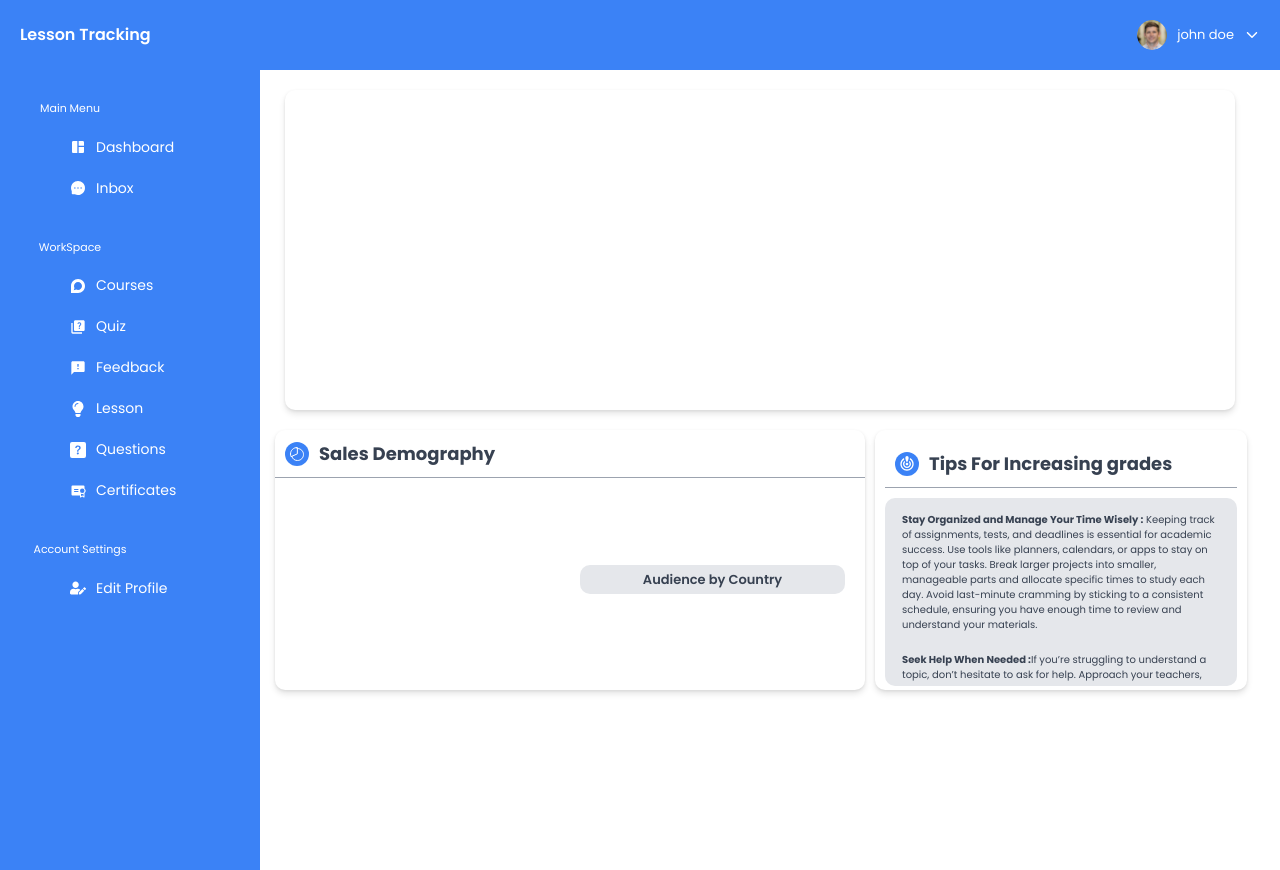
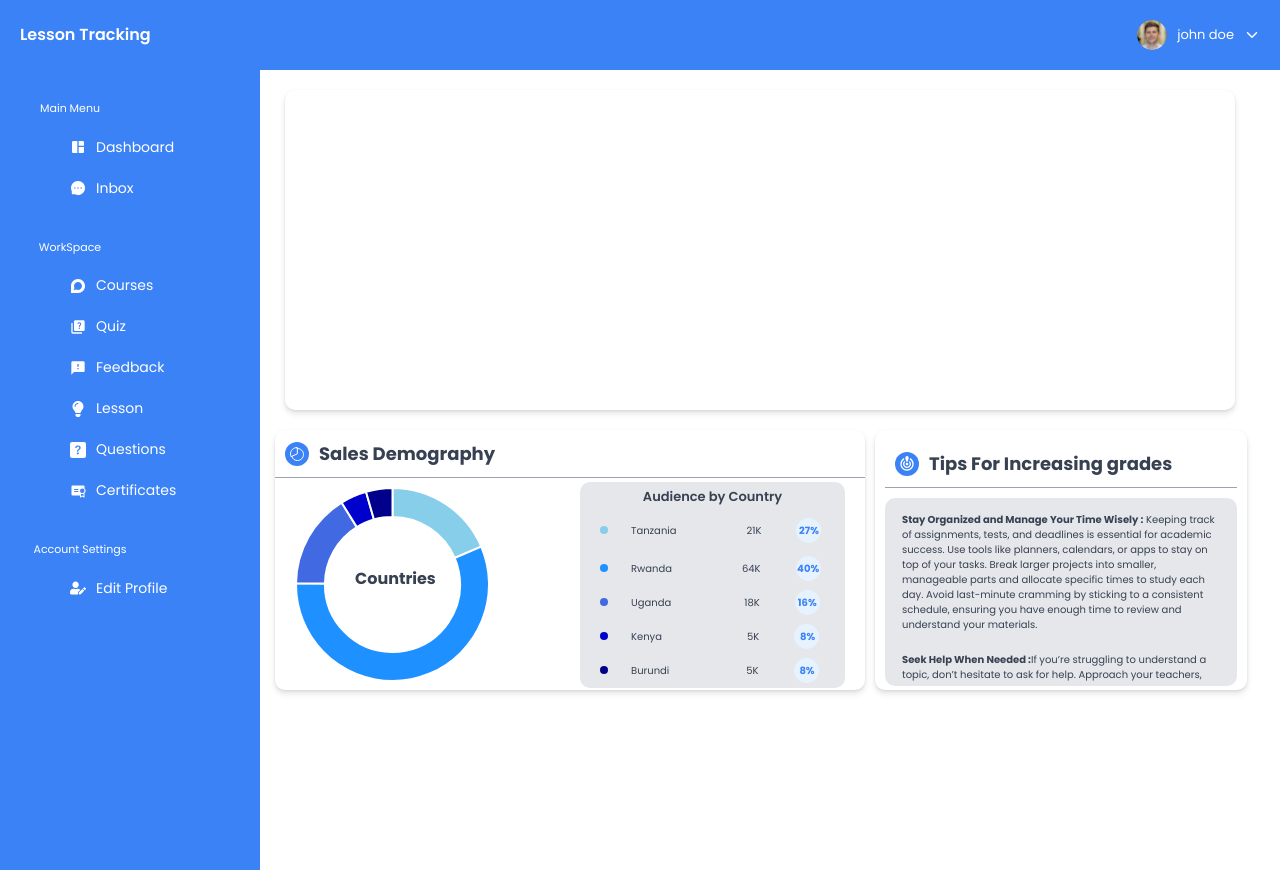
Before and after one commit to MUGISHA-Pascal/LessonTrack-Frontend, a React (Create React App) app in the folder frontend/: page / in a window 1280 px wide. Built offline with nearby package versions, Linux system fonts and the light colour scheme.

Commit message:
frontend

```diff
--- a/frontend/src/components/Dashboard.tsx
+++ b/frontend/src/components/Dashboard.tsx
@@ -32,6 +32,170 @@ Chart.register(
 );
 
 const Dashboard = () => {
+  const chartRef = useRef<Chart | null>(null);
+  const donutRef = useRef<Chart<"doughnut"> | null>(null);
+  useEffect(() => {
+    const LineChartCanvas = document.getElementById(
+      "LineChart"
+    ) as HTMLCanvasElement;
+
+    if (LineChartCanvas) {
+      if (chartRef.current) {
+        chartRef.current.destroy();
+      }
+
+      chartRef.current = new Chart(LineChartCanvas, {
+        type: "line",
+        data: {
+          labels: [
+            "Jan",
+            "Feb",
+            "Mar",
+            "Apr",
+            "May",
+            "Jun",
+            "Jul",
+            "Aug",
+            "Sep",
+            "Oct",
+            "Nov",
+            "Dec",
+          ],
+          datasets: [
+            {
+              label: "Reach",
+              data: [50, 80, 60, 100, 75, 120, 185, 110, 90, 140, 180, 160],
+              borderColor: "#FF9500",
+              backgroundColor: "rgba(255, 149, 0, 0.2)",
+              borderWidth: 2,
+              pointBackgroundColor: "#FF9500",
+              pointRadius: 4,
+              fill: true,
+            },
+            {
+              label: "Paid Reach",
+              data: [30, 50, 55, 70, 65, 110, 133, 100, 80, 120, 150, 140],
+              borderColor: "#2AC49B",
+              backgroundColor: "rgba(42, 196, 155, 0.2)",
+              borderWidth: 2,
+              pointBackgroundColor: "#2AC49B",
+              pointRadius: 4,
+              fill: true,
+            },
+          ],
+        },
+        options: {
+          responsive: true,
+          maintainAspectRatio: false,
+          plugins: {
+            title: {
+              display: false,
+            },
+            tooltip: {
+              enabled: true,
+              backgroundColor: "#2AC49B",
+              titleColor: "#FFFFFF",
+              bodyColor: "#FFFFFF",
+              displayColors: true,
+              borderColor: "#2AC49B",
+              borderWidth: 1,
+              callbacks: {
+                label: function (tooltipItem) {
+                  return `${tooltipItem.dataset.label}: ${tooltipItem.raw}K`;
+                },
+              },
+            },
+            legend: {
+              display: true,
+              labels: {
+                color: "#FFFFFF",
+                usePointStyle: true,
+              },
+            },
+          },
+          scales: {
+            x: {
+              title: {
+                display: true,
+                text: "Month",
+                color: "#CCD2E3",
+                font: { weight: "normal" },
+              },
+              ticks: {
+                color: "#CCD2E3",
+              },
+              grid: {
+                display: false,
+              },
+            },
+            y: {
+              title: {
+                display: true,
+                text: "Reach (K)",
+                color: "#CCD2E3",
+                font: { weight: "normal" },
+              },
+              ticks: {
+                color: "#CCD2E3",
+                stepSize: 40,
+                padding: 10,
+                callback: (value) => `${value}K`,
+              },
+              grid: {
+                color: "#FFFFFF33",
+              },
+            },
+          },
+        },
+      });
+    }
+    const DonutChart = document.getElementById(
+      "DonutChart"
+    ) as HTMLCanvasElement;
+    if (donutRef.current) {
+      donutRef.current.destroy();
+    }
+    donutRef.current = new Chart<"doughnut">(DonutChart, {
+      type: "doughnut",
+      data: {
+        labels: ["Tanzania", "Rwanda", "Uganda", "Kenya", "Burundi"],
+        datasets: [
+          {
+            data: [21, 64, 18, 5, 5],
+            backgroundColor: [
+              "#87CEEB",
+              "#1E90FF",
+              "#4169E1",
+              "#0000CD",
+              "#00008B",
+            ],
+            borderColor: "#FFFFFF",
+            borderWidth: 2,
+          },
+        ],
+      },
+      options: {
+        responsive: true,
+        maintainAspectRatio: false,
+        cutout: "70%",
+        plugins: {
+          tooltip: {
+            callbacks: {
+              label: (context) => `${context.label}: ${context.raw}K`,
+            },
+          },
+          legend: {
+            display: false,
+          },
+        },
+      },
+    });
+    return () => {
+      if (chartRef.current) {
+        chartRef.current.destroy();
+      }
+    };
+  }, []);
   return (
     <div className="dashDiv flex-1 h-screen overflow-y-auto pb-[50px] bg-[#ffffff] max-md:p-0">
       <div className="shadow-custom bg-white p-[10px] max-md:p-[0px] h-[320px] max-md:h-[250px] max-md:w-[350px] rounded-[10px] w-[950px] mt-[20px] ml-[20px] relative">
@@ -48,14 +212,79 @@ const Dashboard = () => {
             </h2>
           </div>
           <div className=" p-[4px]  max-md:pt-[20px] px-[20px] w-full flex flex-row max-md:flex-col md:space-x-[90px] max-md:space-y-[10px] items-center justify-center">
-            <div className="w-[195px] h-[195px] max-md:w-[150px] max-md:h-[150px]">
+            <div className="relative w-[195px] h-[195px] max-md:w-[150px] max-md:h-[150px]">
               <canvas id="DonutChart"></canvas>
+              <p className="absolute top-[80px] max-md:text-[12px] max-md:top-[600px] max-md:left-[145px] left-[60px] text-gray-700 font-bold">
+                Countries
+              </p>
             </div>
 
             <div className="ml-10 max-md:ml-[5px] px-[20px] py-[5px] text-[10px] rounded-[10px] flex flex-col space-y-[7px] bg-gray-200 max-md:w-[350px] w-[400px] text-gray-700">
               <h3 className="text-[13px] font-semibold max-md:text-[10px]">
                 Audience by Country
               </h3>
+              <ul className="flex flex-col space-y-[9px]">
+                <li className="flex flex-row space-x-[70px] max-md:space-x-[150px] items-center my-1">
+                  <div className="flex flex-row space-x-[15px] items-center">
+                    <span className="w-2 h-2 bg-[#87CEEB] rounded-full mr-2"></span>
+                    <p>Tanzania</p>
+                  </div>
+                  <div className="flex flex-row space-x-[35px] items-center">
+                    <span>21K</span>{" "}
+                    <div className="text-blue-500 w-[25px] flex flex-row items-center justify-center h-[25px] p-[4px] font-bold bg-[#E6F2FE] rounded-full">
+                      <span className="ml-auto ">27%</span>
+                    </div>
+                  </div>
+                </li>
+                <li className="flex flex-row space-x-[70px] max-md:space-x-[150px] items-center my-1">
+                  <div className="flex flex-row space-x-[15px] items-center">
+                    <span className="w-2 h-2 bg-[#1E90FF] rounded-full mr-2"></span>
+                    <p>Rwanda</p>
+                  </div>{" "}
+                  <div className="flex flex-row space-x-[35px] items-center">
+                    <span>64K</span>
+                    <div className="text-blue-500 w-[25px] flex flex-row items-center justify-center h-[25px] p-[4px] font-bold bg-[#E6F2FE] rounded-full">
+                      <span className="ml-auto">40%</span>
+                    </div>
+                  </div>
+                </li>
+                <li className="flex flex-row space-x-[73px] max-md:space-x-[153px] items-center my-1">
+                  <div className="flex flex-row space-x-[15px] items-center">
+                    <span className="w-2 h-2 bg-[#4169E1] rounded-full mr-2"></span>
+                    <p>Uganda</p>
+                  </div>{" "}
+                  <div className="flex flex-row space-x-[35px] items-center">
+                    <span>18K</span>
+                    <div className="text-blue-500 w-[25px] flex flex-row items-center justify-center h-[25px] p-[4px] font-bold bg-[#E6F2FE] rounded-full">
+                      <span className="ml-auto">16%</span>
+                    </div>
+                  </div>
+                </li>
+                <li className="flex flex-row space-x-[85px] max-md:space-x-[165px] items-center my-1">
+                  <div className="flex flex-row space-x-[15px] items-center">
+                    <span className="w-2 h-2 bg-[#0000CD] rounded-full mr-2"></span>
+                    <p>Kenya</p>
+                  </div>{" "}
+                  <div className="flex flex-row space-x-[35px] items-center">
+                    <span>5K</span>
+                    <div className="text-blue-500 w-[25px] flex flex-row items-center justify-center h-[25px] p-[4px] font-bold bg-[#E6F2FE] rounded-full">
+                      <span className="ml-auto">8%</span>
+                    </div>
+                  </div>
+                </li>
+                <li className="flex flex-row space-x-[77px] max-md:space-x-[157px] items-center my-1">
+                  <div className="flex flex-row space-x-[15px] items-center">
+                    <span className="w-2 h-2 bg-[#00008B] rounded-full mr-2"></span>
+                    <p>Burundi</p>
+                  </div>
+                  <div className="flex flex-row space-x-[35px] items-center">
+                    <span>5K</span>
+                    <div className="text-blue-500 w-[25px] flex flex-row items-center justify-center h-[25px] p-[4px] font-bold bg-[#E6F2FE] rounded-full">
+                      <span className="ml-auto">8%</span>
+                    </div>
+                  </div>
+                </li>
+              </ul>
             </div>
           </div>
         </div>
--- a/frontend/src/components/Home.tsx
+++ b/frontend/src/components/Home.tsx
@@ -1,4 +1,4 @@
-import React from "react";
+import React, { useEffect, useRef } from "react";
 import { MdSpaceDashboard } from "react-icons/md";
 import { FaDiscourse } from "react-icons/fa";
 import { AiFillMessage } from "react-icons/ai";
@@ -9,6 +9,7 @@ import { BsFillQuestionSquareFill } from "react-icons/bs";
 import { PiCertificateFill } from "react-icons/pi";
 import { FaUserEdit } from "react-icons/fa";
 import { Link, Outlet } from "react-router-dom";
+
 const Home = () => {
   return (
     <div className="flex flex-row h-screen w-full">
```
